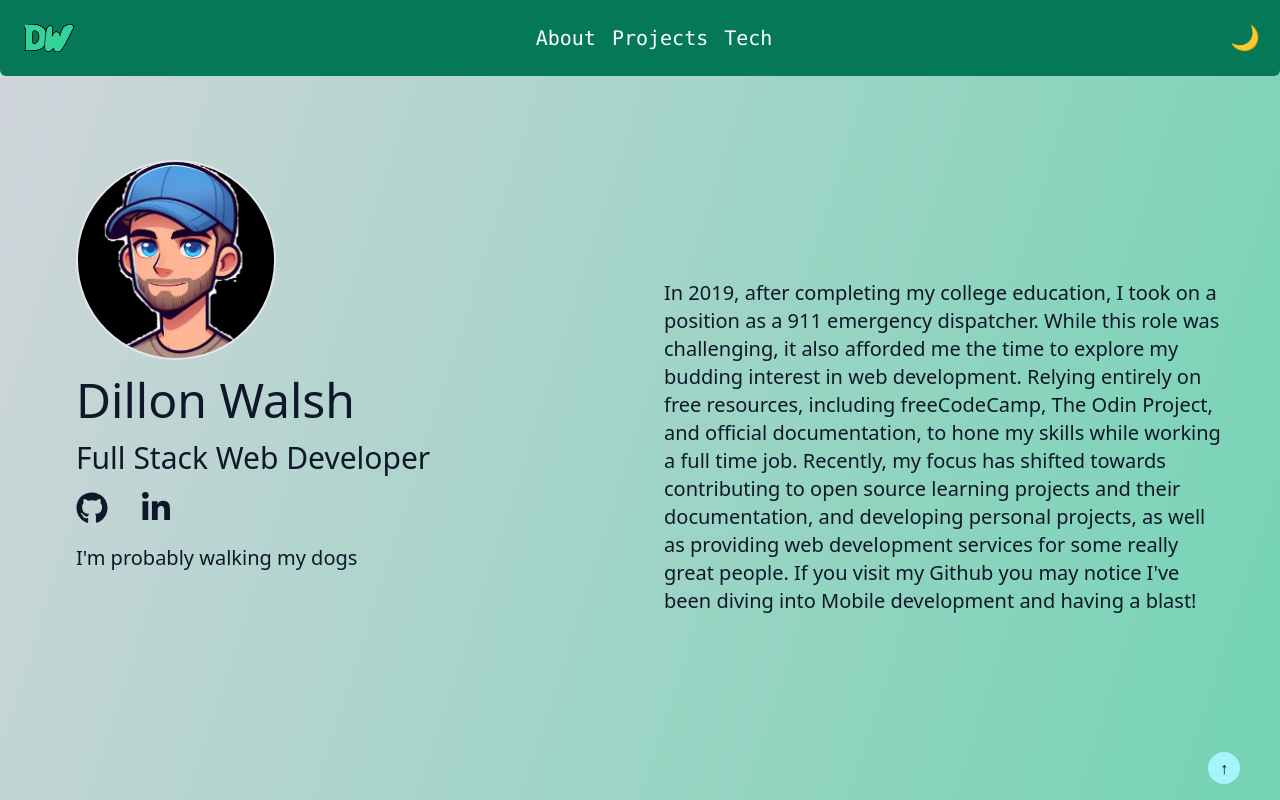
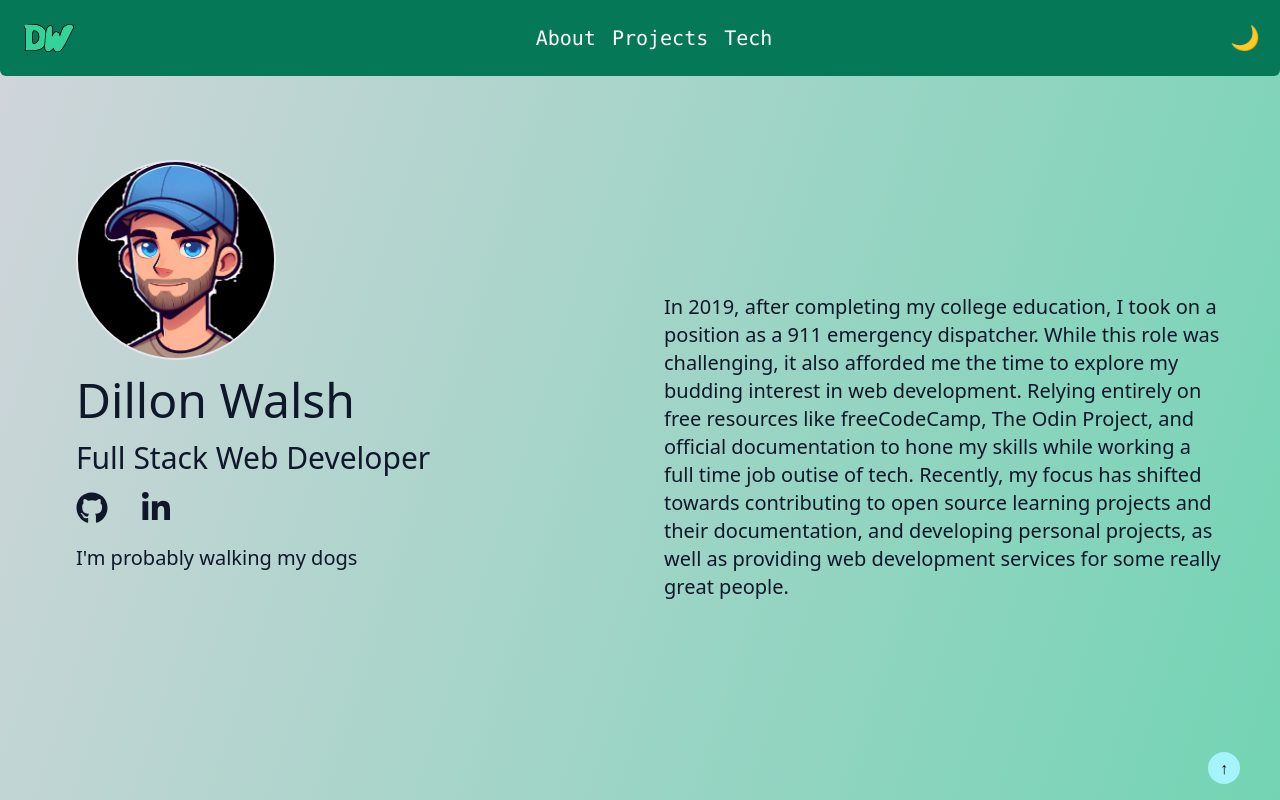
Before and after one commit to Dillonpw/DW-portfolio, a Next.js app: page / in a window 1280 px wide. Shown: the top 800 px of the page. Built offline with nearby package versions, Linux system fonts and the light colour scheme.

Commit message:
edited header text

```diff
--- a/app/components/Header.jsx
+++ b/app/components/Header.jsx
@@ -66,14 +66,12 @@ const Header = () => {
             In 2019, after completing my college education, I took on a position
             as a 911 emergency dispatcher. While this role was challenging, it
             also afforded me the time to explore my budding interest in web
-            development. Relying entirely on free resources, including
-            freeCodeCamp, The Odin Project, and official documentation, to hone
-            my skills while working a full time job. Recently, my focus has
+            development. Relying entirely on free resources like
+            freeCodeCamp, The Odin Project, and official documentation to hone
+            my skills while working a full time job outise of tech. Recently, my focus has
             shifted towards contributing to open source learning projects and
             their documentation, and developing personal projects, as well as
-            providing web development services for some really great people. If
-            you visit my Github you may notice I&apos;ve been diving into Mobile
-            development and having a blast!
+            providing web development services for some really great people.
           </p>
           {/* <p className="text-xl">Click here for the component library</p>
           <Link
```
